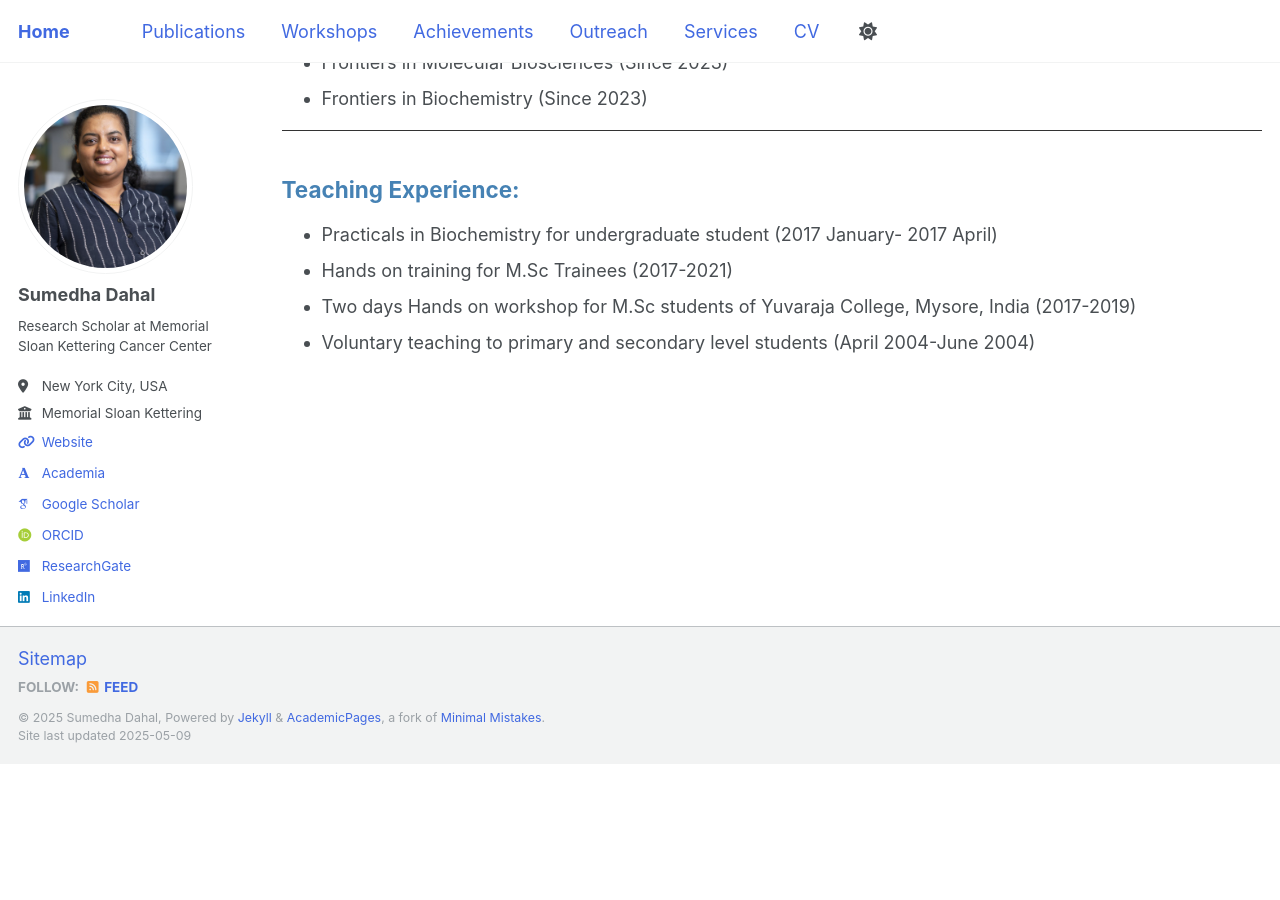
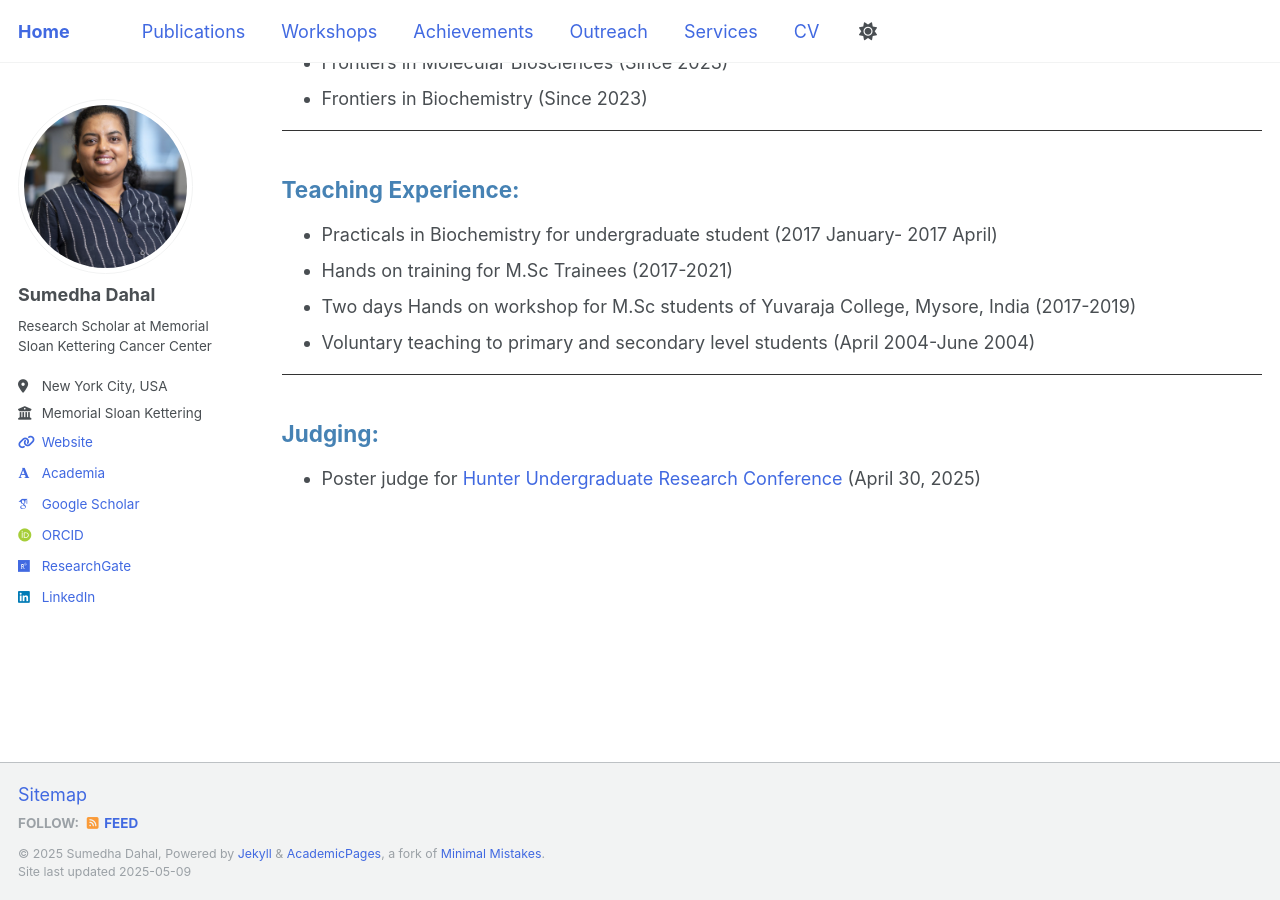
Before and after one commit to Sumu54/Sumu54.github.io, a Jekyll site: the page built from _pages/services.md, in a window 1280 px wide and 900 px high, scrolled down 547 px. Built offline with Jekyll 4.4.1, drawn with Linux system fonts in a browser that asks for light colours; some web fonts are replaced; before the commit the page ends 1311 px from its top, so only the background shows below that.

Commit message:
Update services.md

```diff
--- a/_pages/services.md
+++ b/_pages/services.md
@@ -70,6 +70,14 @@ a:active {
   <li>Voluntary teaching to primary and secondary level students (April 2004-June 2004)</li>
   </ul>
 
+<hr style="height:1px;border:none;color:#333;background-color:#333;" />
+<h2 style="color:SteelBlue;" vspace="0px;">Judging:</h2>
+<ul style="margin:1;padding:1">
+  <li>
+    Poster judge for <a href="https://hunter.cuny.edu/student-engagement-initiatives/undergraduate-research-conference/" target="_blank">Hunter Undergraduate Research Conference</a> (April 30, 2025)
+  </li>
+</ul>
+
 
 </body>
 </html>
```
